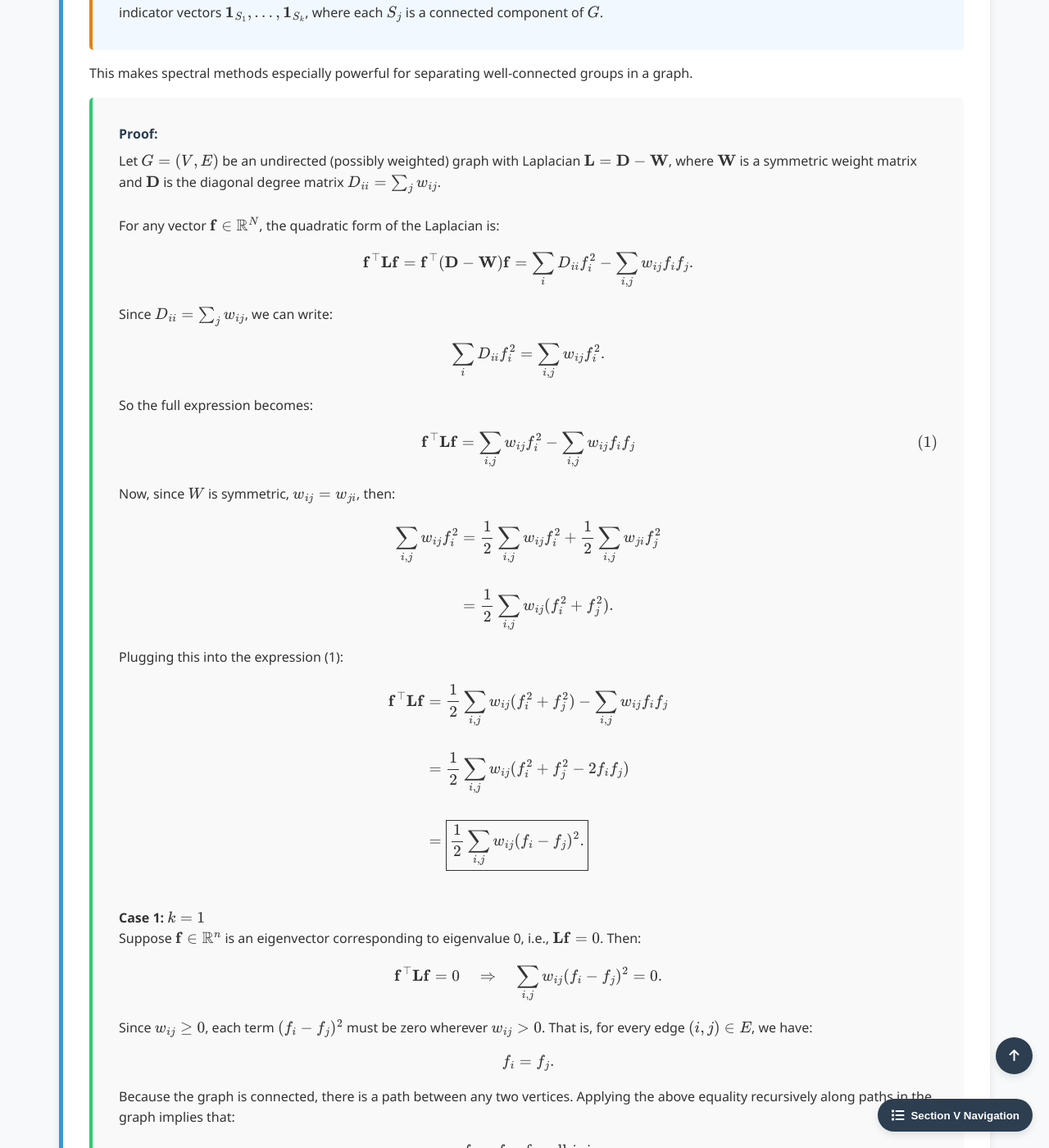
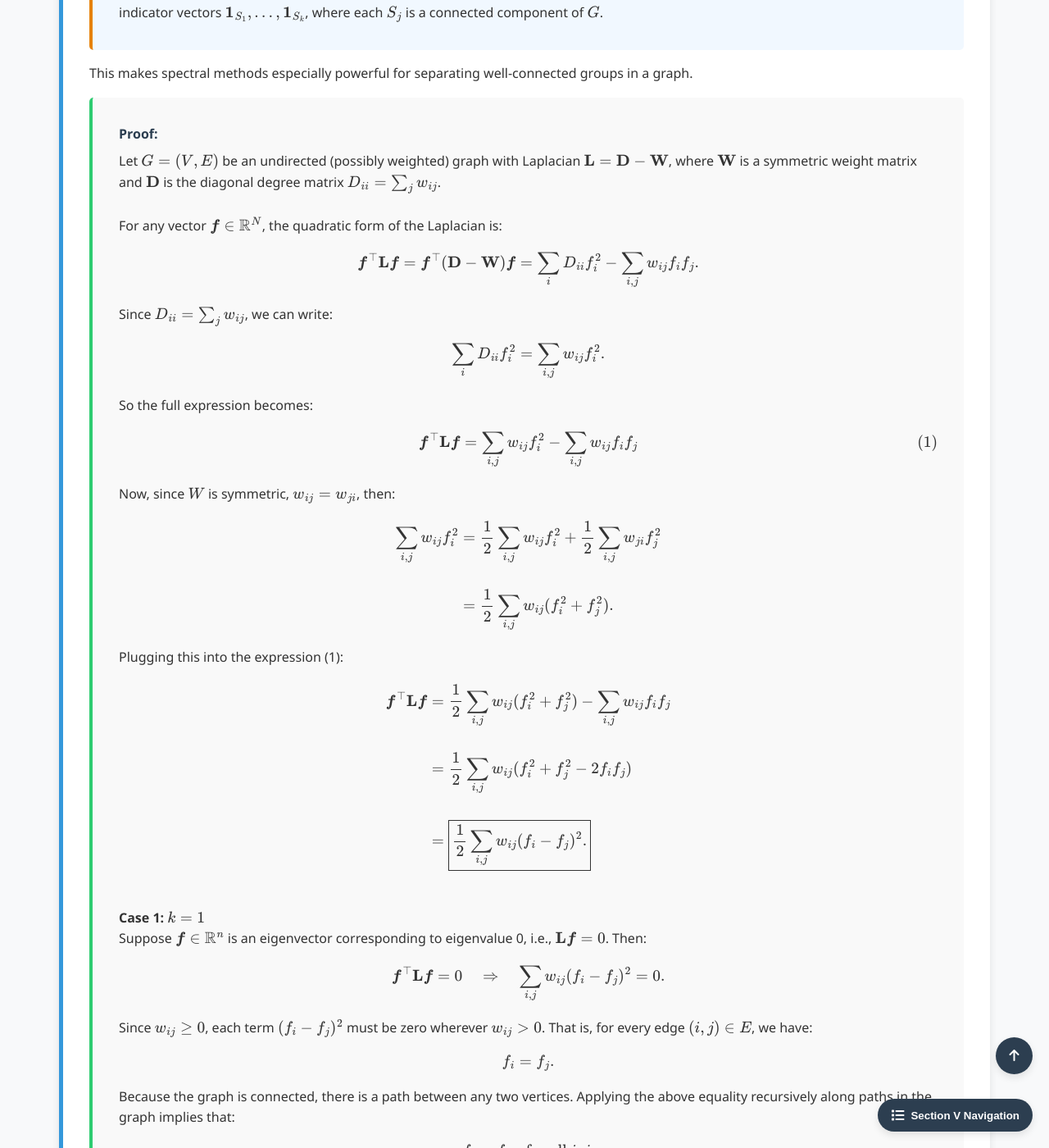
Before and after one commit to Yusukey01/yusukey01.github.io, a Jekyll site: the page built from Mathematics/Machine_learning/clustering.html, in a window 1280 px wide and 1400 px high, scrolled down 3281 px. Shown: the whole window at 82% size. Built offline with Jekyll 4.4.1, drawn with Linux system fonts in a browser that asks for light colours; some of the changed text lies outside the part shown.

Commit message:
fix notations

```diff
--- a/Mathematics/Machine_learning/clustering.html
+++ b/Mathematics/Machine_learning/clustering.html
@@ -293,9 +293,9 @@ uses_python: false
                         where \(\mathbf{W}\) is a symmetric weight matrix and \(\mathbf{D}\) is the diagonal degree matrix \(D_{ii} = \sum_j w_{ij}\).
 
                         <br><br>
-                        For any vector \(\mathbf{f} \in \mathbb{R}^N\), the quadratic form of the Laplacian is:
+                        For any vector \(\boldsymbol{f} \in \mathbb{R}^N\), the quadratic form of the Laplacian is:
                         \[
-                        \mathbf{f}^\top \mathbf{L} \mathbf{f} = \mathbf{f}^\top (\mathbf{D} - \mathbf{W})\mathbf{f}
+                        \boldsymbol{f}^\top \mathbf{L} \boldsymbol{f} = \boldsymbol{f}^\top (\mathbf{D} - \mathbf{W})\boldsymbol{f}
                         = \sum_i D_{ii} f_i^2 - \sum_{i,j} w_{ij} f_i f_j.
                         \]
 
@@ -306,7 +306,7 @@ uses_python: false
 
                         So the full expression becomes:
                         \[
-                        \mathbf{f}^\top \mathbf{L} \mathbf{f} = \sum_{i,j} w_{ij} f_i^2 - \sum_{i,j} w_{ij} f_i f_j \tag{1}
+                        \boldsymbol{f}^\top \mathbf{L} \boldsymbol{f} = \sum_{i,j} w_{ij} f_i^2 - \sum_{i,j} w_{ij} f_i f_j \tag{1}
                         \]
 
                         Now, since \(W\) is symmetric, \(w_{ij} = w_{ji}\), then:
@@ -320,7 +320,7 @@ uses_python: false
                         Plugging this into the expression (1):
                         \[
                         \begin{align*}
-                        \mathbf{f}^\top \mathbf{L} \mathbf{f} &= \frac{1}{2} \sum_{i,j} w_{ij}(f_i^2 + f_j^2) - \sum_{i,j} w_{ij} f_i f_j \\\\
+                        \boldsymbol{f}^\top \mathbf{L} \boldsymbol{f} &= \frac{1}{2} \sum_{i,j} w_{ij}(f_i^2 + f_j^2) - \sum_{i,j} w_{ij} f_i f_j \\\\
                                                               &= \frac{1}{2} \sum_{i,j} w_{ij}(f_i^2 + f_j^2 - 2f_i f_j) \\\\
                                                               &= \boxed{\frac{1}{2} \sum_{i,j} w_{ij} (f_i - f_j)^2.}
                          \end{align*}
@@ -328,9 +328,9 @@ uses_python: false
 
                         <br>
                         <strong>Case 1: \(k = 1\)</strong><br>
-                        Suppose \(\mathbf{f} \in \mathbb{R}^n\) is an eigenvector corresponding to eigenvalue 0, i.e., \(\mathbf{L} \mathbf{f} = 0\). Then:
+                        Suppose \(\boldsymbol{f} \in \mathbb{R}^n\) is an eigenvector corresponding to eigenvalue 0, i.e., \(\mathbf{L} \boldsymbol{f} = 0\). Then:
                         \[
-                        \mathbf{f}^\top \mathbf{L} \mathbf{f} = 0 \quad \Rightarrow \quad \sum_{i,j} w_{ij}(f_i - f_j)^2 = 0.
+                        \boldsymbol{f}^\top \mathbf{L} \boldsymbol{f} = 0 \quad \Rightarrow \quad \sum_{i,j} w_{ij}(f_i - f_j)^2 = 0.
                         \]
 
                         Since \(w_{ij} \geq 0\), each term \((f_i - f_j)^2\) must be zero wherever \(w_{ij} > 0\). That is, for every edge \((i,j) \in E\), we have:
@@ -343,7 +343,7 @@ uses_python: false
                         f_i = f_j \quad \text{for all } i,j.
                         \]
 
-                        Therefore, \(\mathbf{f}\) must be constant on all vertices — i.e., \(\mathbf{f} \in \text{span}\{\mathbf{1}\}\). Hence, the nullspace of \(\mathbf{L}\)
+                        Therefore, \(\boldsymbol{f}\) must be constant on all vertices — i.e., \(\boldsymbol{f} \in \text{span}\{\mathbf{1}\}\). Hence, the nullspace of \(\mathbf{L}\)
                         is one-dimensional and spanned by the constant vector \(\mathbf{1} = [1, 1, \dots, 1]^\top\). This confirms that the eigenvalue 0 has multiplicity 1.
                         <br><br>
 
@@ -364,14 +364,23 @@ uses_python: false
                         by \(\mathbf{1}_{S_1}, \ldots, \mathbf{1}_{S_k}\), and the eigenvalue 0 has multiplicity \(k\).
                      </div>
                 </p>
+
                 <p>
-                    <strong>Note:</strong> Clearly, the graph Laplacian \(\mathbf{L}\) is symmetric and positive semi-definite, since
-                    \(\mathbf{f}^\top \mathbf{L} \mathbf{f} \geq 0\) for all \(\mathbf{f} \in \mathbb{R}^N\). This expression is called the
-                    <strong>Laplacian quadratic form</strong>, or the <strong>Dirichlet energy</strong> of \(\mathbf{f}\):
+                    We can consider the graph Laplacian as a difference operator to compute a discrete derivative of the function at a point:
                     \[
-                    \mathbf{f}^\top \mathbf{L} \mathbf{f} = \frac{1}{2} \sum_{i,j} w_{ij}(f_i - f_j)^2.
+                    (\boldsymbol{L}\boldsymbol{f})(i) = \sum_{j \in \text{nbr}_i} W_{ij} [\boldsymbol{f}_i - \boldsymbol{f}(j)]
                     \]
-                    It measures the <strong>smoothness</strong> of the function \(\mathbf{f}\) on the graph: it becomes small when adjacent nodes
+                    where \(\text{nbr}_i\) is the set of neighbors of node \(i\).
+                </p>
+
+                <p>
+                    Clearly, the graph Laplacian \(\mathbf{L}\) is symmetric and positive semi-definite, since
+                    \(\boldsymbol{f}^\top \mathbf{L} \boldsymbol{f} \geq 0\) for all \(\boldsymbol{f} \in \mathbb{R}^N\). This expression is called the
+                    <strong>Laplacian quadratic form</strong>, or the <strong>Dirichlet energy</strong> of \(\boldsymbol{f}\):
+                    \[
+                    \boldsymbol{f}^\top \mathbf{L} \boldsymbol{f} = \frac{1}{2} \sum_{i,j} w_{ij}(f_i - f_j)^2.
+                    \]
+                    It measures the <strong>smoothness</strong> of the function \(\boldsymbol{f}\) on the graph: it becomes small when adjacent nodes
                     (i.e., those with \(w_{ij} > 0\)) have similar values.
                     <br><br>
                     The Dirichlet energy plays a central role in <strong>spectral graph theory</strong>. In spectral clustering, minimizing Dirichlet
```
